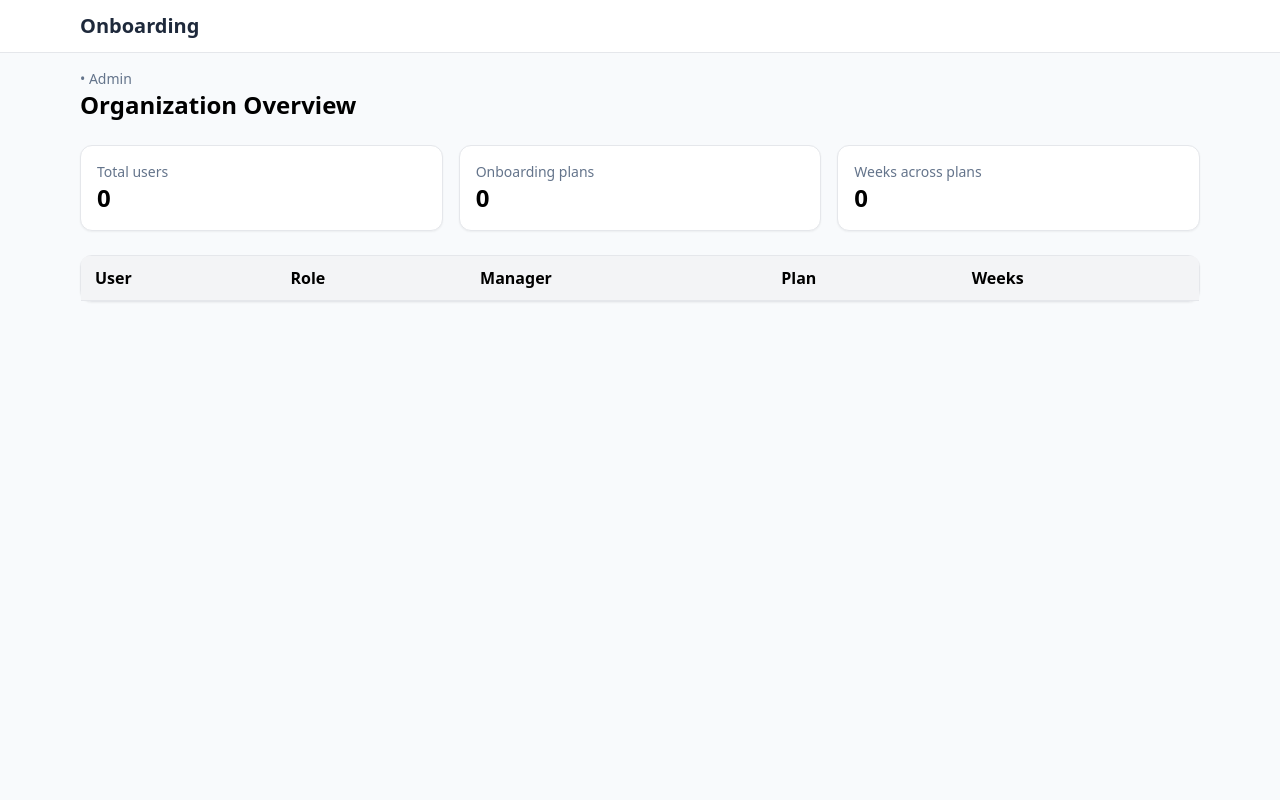
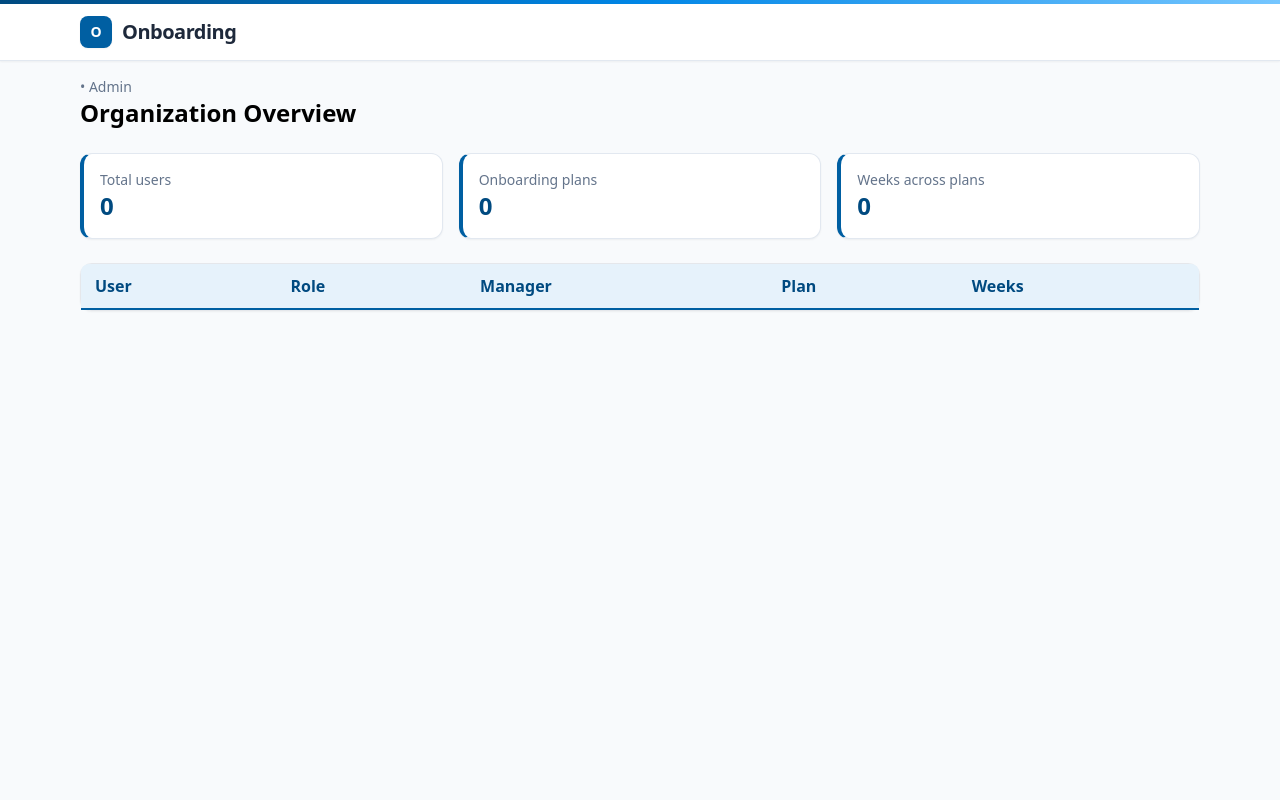
Before and after one commit to srgtsnoop/Onboarding, a Flask app: template templates/admin_overview.html in a window 1280 px wide. Run offline with Flask 3, Linux system fonts and the light colour scheme; the template is opened without the code that fills it, so the values that code supplies are empty; some libraries are stand-ins or nearby versions.

Commit message:
Aesthetic Changes
Made it look prettier.

```diff
--- a/Onboarding/static/site.css
+++ b/Onboarding/static/site.css
@@ -1,5 +1,26 @@
 /* Minor tweaks; Tailwind handles most styling */
 textarea { resize: vertical; }
+
+:root {
+  --brand: #005fa2;
+  --brand-dark: #004a80;
+  --brand-light: #e6f2fb;
+}
+
+/* -------------------------
+   Form Focus States
+-------------------------- */
+input[type="text"], input[type="date"], input[type="number"],
+input[type="email"], input[type="password"], textarea, select {
+  transition: border-color .15s ease, box-shadow .15s ease;
+}
+
+input[type="text"]:focus, input[type="date"]:focus, input[type="number"]:focus,
+input[type="email"]:focus, input[type="password"]:focus, textarea:focus, select:focus {
+  outline: none;
+  border-color: var(--brand) !important;
+  box-shadow: 0 0 0 3px rgba(0, 95, 162, 0.15);
+}
 
 /* -------------------------
    Table Styling
@@ -12,15 +33,16 @@ textarea { resize: vertical; }
 
 /* Header */
 .table thead tr {
-  background: #f3f4f6;                /* light gray header background */
+  background: var(--brand-light);
 }
 
 .table thead th {
   text-align: left;
   vertical-align: middle;
   font-weight: 700;
+  color: var(--brand-dark);
   padding: 12px 14px;
-  border-bottom: 1px solid #e5e7eb;
+  border-bottom: 2px solid var(--brand);
   line-height: 1.25rem;
 }
 
@@ -102,7 +124,7 @@ textarea { resize: vertical; }
 }
 
 .badge-gray { background: #f3f4f6; color: #374151; }
-.badge-blue { background: #e6f0ff; color: #1f4dbd; }
+.badge-blue { background: var(--brand-light); color: var(--brand-dark); }
 .badge-green { background: #e8f6ed; color: #166534; }
 
 /* -------------------------
@@ -116,14 +138,17 @@ textarea { resize: vertical; }
   cursor: pointer;
   text-align: center;
   vertical-align: middle;
+  transition: background-color .15s ease, box-shadow .15s ease, transform .1s ease;
 }
 
 .btn-primary {
-  background: #0f172a;
+  background: var(--brand);
   color: #fff;
+  box-shadow: 0 1px 2px rgba(0, 95, 162, .25);
 }
 
-.btn-primary:hover { opacity: .9; }
+.btn-primary:hover { background: var(--brand-dark); }
+.btn-primary:active { transform: translateY(1px); }
 
 /* -----------------------
     Button Small
--- a/templates/admin_delete_plan_confirm.html
+++ b/templates/admin_delete_plan_confirm.html
@@ -23,8 +23,8 @@
                     </div>
                 </div>
             {% else %}
-                <div class="bg-blue-50 border-l-4 border-blue-400 p-4 mb-6">
-                    <p class="text-sm text-blue-700">Are you sure you want to remove this plan?</p>
+                <div class="bg-brand-50 border-l-4 border-brand-500 p-4 mb-6">
+                    <p class="text-sm text-brand-700">Are you sure you want to remove this plan?</p>
                 </div>
             {% endif %}
 
--- a/templates/admin_overview.html
+++ b/templates/admin_overview.html
@@ -4,7 +4,7 @@
   {% if messages %}
     <div class="mb-6 space-y-2">
       {% for category, message in messages %}
-        <div class="p-4 border-l-4 {{ 'bg-green-50 border-green-400 text-green-700' if category == 'success' else 'bg-blue-50 border-blue-400 text-blue-700' }}">
+        <div class="p-4 border-l-4 {{ 'bg-green-50 border-green-400 text-green-700' if category == 'success' else 'bg-brand-50 border-brand-500 text-brand-700' }}">
           <p class="text-sm">{{ message }}</p>
         </div>
       {% endfor %}
@@ -20,17 +20,17 @@
 </div>
 
 <div class="grid md:grid-cols-3 gap-4 mb-6">
-  <div class="bg-white border rounded-xl p-4 shadow-sm">
+  <div class="bg-white border border-l-4 border-slate-200 border-l-brand-600 rounded-xl p-4 shadow-sm">
     <p class="text-sm text-slate-500">Total users</p>
-    <p class="text-2xl font-semibold">{{ users|length }}</p>
+    <p class="text-2xl font-semibold text-brand-700">{{ users|length }}</p>
   </div>
-  <div class="bg-white border rounded-xl p-4 shadow-sm">
+  <div class="bg-white border border-l-4 border-slate-200 border-l-brand-600 rounded-xl p-4 shadow-sm">
     <p class="text-sm text-slate-500">Onboarding plans</p>
-    <p class="text-2xl font-semibold">{{ plans|length }}</p>
+    <p class="text-2xl font-semibold text-brand-700">{{ plans|length }}</p>
   </div>
-  <div class="bg-white border rounded-xl p-4 shadow-sm">
+  <div class="bg-white border border-l-4 border-slate-200 border-l-brand-600 rounded-xl p-4 shadow-sm">
     <p class="text-sm text-slate-500">Weeks across plans</p>
-    <p class="text-2xl font-semibold">{{ plans|map(attribute='weeks')|map('length')|sum }}</p>
+    <p class="text-2xl font-semibold text-brand-700">{{ plans|map(attribute='weeks')|map('length')|sum }}</p>
   </div>
 </div>
 
--- a/templates/base.html
+++ b/templates/base.html
@@ -13,21 +13,48 @@
   <script src="https://unpkg.com/htmx.org@1.9.12"></script>
   <script src="https://unpkg.com/hyperscript.org@0.9.12"></script>
   <script src="https://cdn.tailwindcss.com"></script>
+  <script>
+    tailwind.config = {
+      theme: {
+        extend: {
+          colors: {
+            brand: {
+              50: '#f0f9ff',
+              100: '#dbf0ff',
+              200: '#b2dfff',
+              300: '#75c6ff',
+              400: '#29a6ff',
+              500: '#0086e6',
+              600: '#005fa2',
+              700: '#004a80',
+              800: '#003c66',
+              900: '#002d4c',
+              950: '#001b2e',
+            },
+          },
+        },
+      },
+    }
+  </script>
 
   <!-- Your custom stylesheet MUST come after Tailwind -->
   <link rel="stylesheet" href="{{ url_for('static', filename='site.css') }}?v={{ build_ts }}">
 </head>
 <body class="bg-slate-50 min-h-screen">
-  <nav class="bg-white border-b sticky top-0 z-10">
+  <div class="h-1 bg-gradient-to-r from-brand-700 via-brand-500 to-brand-300"></div>
+  <nav class="bg-white border-b border-slate-200 sticky top-0 z-10 shadow-sm">
     <div class="max-w-6xl mx-auto px-4 py-3 flex items-center gap-4">
-      <a href="/weeks" class="text-xl font-semibold text-slate-800">Onboarding</a>
+      <a href="/weeks" class="flex items-center gap-2.5 group">
+        <span class="flex items-center justify-center h-8 w-8 rounded-lg bg-brand-600 text-white font-bold text-sm shadow-sm group-hover:bg-brand-700 transition-colors">O</span>
+        <span class="text-xl font-semibold text-slate-800 tracking-tight">Onboarding</span>
+      </a>
       {% if switchable_users %}
       <form method="get" action="{{ request.path }}" class="flex items-center gap-2 text-sm text-slate-700">
         <label for="user-switch" class="font-medium">View as</label>
         <select
           id="user-switch"
           name="as_user"
-          class="rounded border border-slate-300 bg-white px-2 py-1 text-sm text-slate-700 shadow-sm"
+          class="rounded border border-slate-300 bg-white px-2 py-1 text-sm text-slate-700 shadow-sm focus:outline-none focus:ring-2 focus:ring-brand-400 focus:border-brand-500"
           onchange="this.form.submit()"
         >
           {% for switch_user in switchable_users %}
@@ -41,25 +68,25 @@
         {% endfor %}
       </form>
       {% endif %}
-      <div class="ml-auto flex items-center gap-4 text-sm text-slate-600">
+      <div class="ml-auto flex items-center gap-1 text-sm font-medium text-slate-600">
 
         {% if user is defined and user and user.role in ["manager", "admin"] %}
           <a href="{{ url_for('manager.manager_plans', v=build_ts) }}"
-            class="hover:text-slate-900">
+            class="px-3 py-1.5 rounded-md hover:text-brand-700 hover:bg-brand-50 transition-colors">
             Direct Report Plans
           </a>
         {% endif %}
 
         {% if user.role == "admin" %}
           <a href="/admin/overview?v={{ build_ts }}"
-            class="hover:text-slate-900">
+            class="px-3 py-1.5 rounded-md hover:text-brand-700 hover:bg-brand-50 transition-colors">
             Admin
           </a>
         {% endif %}
 
         {% if user.role in ["builder", "admin"] %}
           <a href="/templates?v={{ build_ts }}"
-            class="hover:text-slate-900">
+            class="px-3 py-1.5 rounded-md hover:text-brand-700 hover:bg-brand-50 transition-colors">
             Build Templates
           </a>
         {% endif %}
@@ -76,7 +103,7 @@
                       {% if category == 'success' %}bg-green-50 border-green-200 text-green-800
                       {% elif category in ['error', 'danger'] %}bg-red-50 border-red-200 text-red-800
                       {% elif category == 'warning' %}bg-amber-50 border-amber-200 text-amber-800
-                      {% else %}bg-blue-50 border-blue-200 text-blue-800{% endif %}"
+                      {% else %}bg-brand-50 border-brand-200 text-brand-800{% endif %}"
                role="alert">
             <span>{{ message }}</span>
             <button type="button" class="ml-4 font-bold opacity-60 hover:opacity-100"
--- a/templates/manager_plans.html
+++ b/templates/manager_plans.html
@@ -50,14 +50,14 @@
                   {{ row.complete_tasks }} / {{ row.total_tasks }} complete ({{ row.progress_pct }}%)
                 </div>
                 <div class="w-full bg-slate-200 rounded-full h-2">
-                  <div class="bg-blue-600 h-2 rounded-full"
+                  <div class="bg-brand-600 h-2 rounded-full"
                        style="width: {{ row.progress_pct }}%"></div>
                 </div>
               </td>
               <td class="px-4 py-3 text-right">
                 {# Jump into their plan as them #}
                 <a href="{{ url_for('weeks.weeks', view_user_id=row.employee.id) }}"
-                   class="text-blue-600 underline text-sm">
+                   class="text-brand-600 underline text-sm">
                   View Plan
                 </a>
               </td>
--- a/templates/manager_reports.html
+++ b/templates/manager_reports.html
@@ -43,7 +43,7 @@
             {% endfor %}
           </ul>
           <div class="mt-3 text-right">
-            <a href="{{ url_for('weeks.weeks', as_user=person.email) }}" class="text-sm text-indigo-600 hover:underline">Open plan →</a>
+            <a href="{{ url_for('weeks.weeks', as_user=person.email) }}" class="text-sm text-brand-600 hover:underline">Open plan →</a>
           </div>
         {% else %}
           <p class="text-sm text-slate-600">No onboarding plan assigned.</p>
--- a/templates/template_edit.html
+++ b/templates/template_edit.html
@@ -19,7 +19,7 @@
     </div>
     <div class="text-right space-y-2">
       <a href="{{ url_for('templates.templates_dashboard') }}"
-         class="text-sm text-blue-600 underline">
+         class="text-sm text-brand-600 underline">
         ← Back to Templates
       </a>
       {# Publish / Clone buttons can go here later #}
@@ -59,7 +59,7 @@
       </div>
       <div class="md:col-span-1">
         <button type="submit"
-                class="mt-2 w-full inline-flex justify-center items-center px-4 py-2 rounded bg-blue-600 text-white text-sm font-semibold shadow">
+                class="mt-2 w-full inline-flex justify-center items-center px-4 py-2 rounded bg-brand-600 hover:bg-brand-700 transition-colors text-white text-sm font-semibold shadow">
           + Add Section
         </button>
       </div>
@@ -148,7 +148,7 @@
                                             template_id=template.id,
                                             section_id=section.id,
                                             task_id=t.id) }}"
-                           class="text-blue-600 underline text-xs">
+                           class="text-brand-600 underline text-xs">
                           Edit
                         </a>
                       </td>
--- a/templates/template_import_preview.html
+++ b/templates/template_import_preview.html
@@ -19,7 +19,7 @@
         <div class="space-y-4 mb-8">
             <h2 class="text-xl font-semibold">Sections</h2>
             {% for section in template.sections %}
-            <div class="p-4 bg-white shadow rounded border-l-4 border-blue-500">
+            <div class="p-4 bg-white shadow rounded border-l-4 border-brand-500">
                 <div class="mb-2">
                     <label class="block text-gray-700 text-sm font-bold mb-1" for="section_{{ section.id }}_title">
                         Section Title (Original: {{ section.title }})
--- a/templates/template_task_edit.html
+++ b/templates/template_task_edit.html
@@ -8,7 +8,7 @@
   <!-- Breadcrumb / Header -->
   <div class="space-y-1">
     <a href="{{ url_for('templates.edit_template', template_id=template.id) }}"
-       class="text-sm text-blue-600 underline">
+       class="text-sm text-brand-600 underline">
       ← Back to Template: {{ template.name }}
     </a>
     <h1 class="text-2xl font-bold">Edit Task</h1>
--- a/templates/templates_dashboard.html
+++ b/templates/templates_dashboard.html
@@ -62,7 +62,7 @@
                 <div class="flex items-center gap-2">
                   <!-- Edit always allowed for Builder/Admin -->
                   <a href="{{ url_for('templates.edit_template', template_id=tpl.id) }}"
-                    class="text-blue-600 underline text-sm">
+                    class="text-brand-600 underline text-sm">
                     Edit
                   </a>
 
--- a/templates/week_detail.html
+++ b/templates/week_detail.html
@@ -6,9 +6,9 @@
 
   <div class="mb-4">
     {% if user is defined and user.id and w.owner_user_id and w.owner_user_id != user.id %}
-    <a href="{{ url_for('weeks.weeks', view_user_id=w.owner_user_id) }}" class="text-sm text-blue-600 hover:underline">&larr; All weeks</a>
+    <a href="{{ url_for('weeks.weeks', view_user_id=w.owner_user_id) }}" class="text-sm text-brand-600 hover:underline">&larr; All weeks</a>
     {% else %}
-    <a href="{{ url_for('weeks.weeks') }}" class="text-sm text-blue-600 hover:underline">&larr; All weeks</a>
+    <a href="{{ url_for('weeks.weeks') }}" class="text-sm text-brand-600 hover:underline">&larr; All weeks</a>
     {% endif %}
     <h1 class="text-2xl font-semibold mt-1">{{ w.title }}</h1>
     {% if progress and progress.total > 0 %}
@@ -20,7 +20,7 @@
         {% endif %}
       </div>
       <div class="w-full bg-slate-100 rounded-full h-2">
-        <div class="h-2 rounded-full {% if progress.percent == 100 %}bg-green-500{% else %}bg-blue-500{% endif %}" style="width: {{ progress.percent }}%"></div>
+        <div class="h-2 rounded-full {% if progress.percent == 100 %}bg-green-500{% else %}bg-brand-600{% endif %}" style="width: {{ progress.percent }}%"></div>
       </div>
     </div>
     {% endif %}
```
Also changed, not shown: templates/weeks.html (+6 -6 lines).
